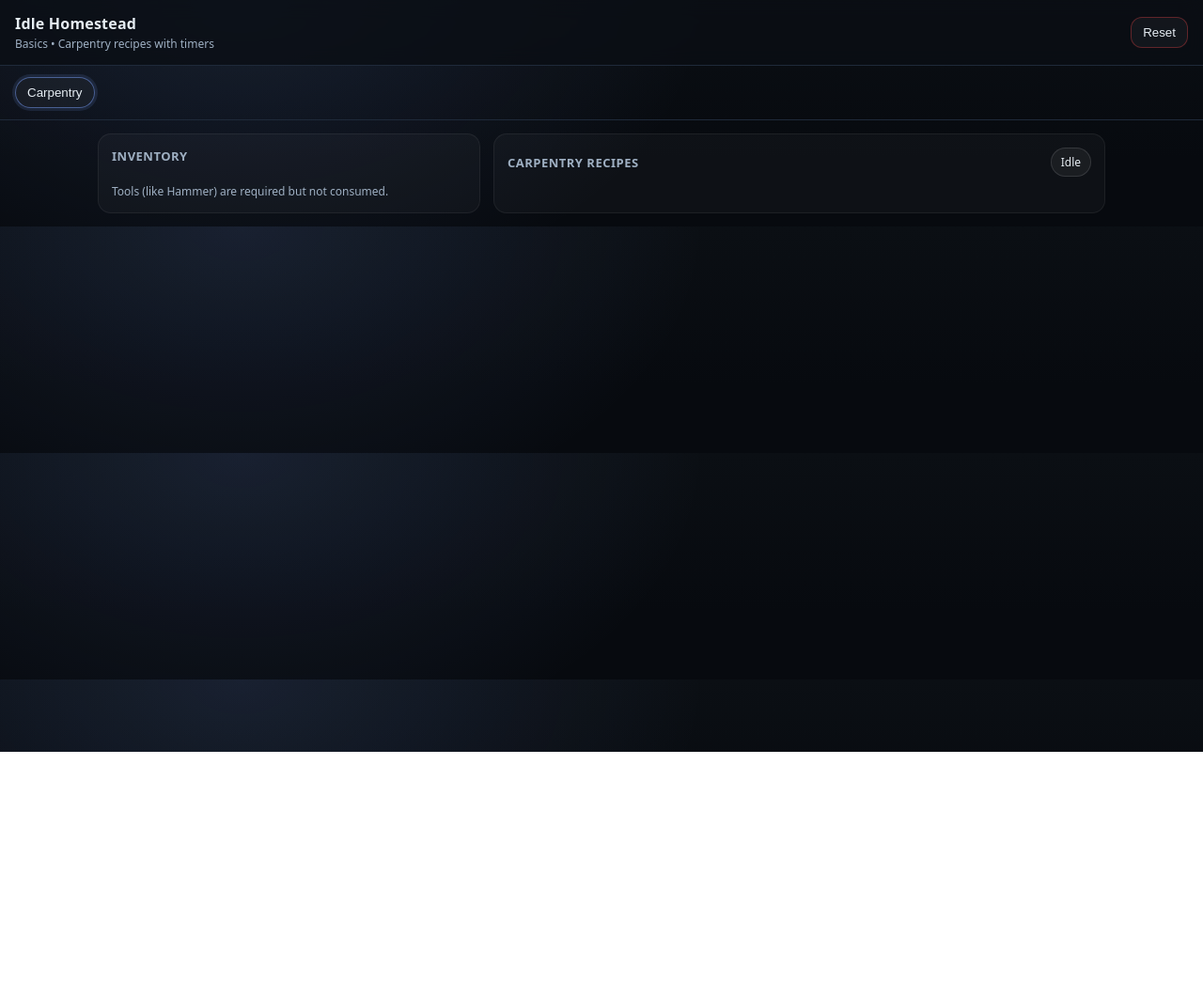
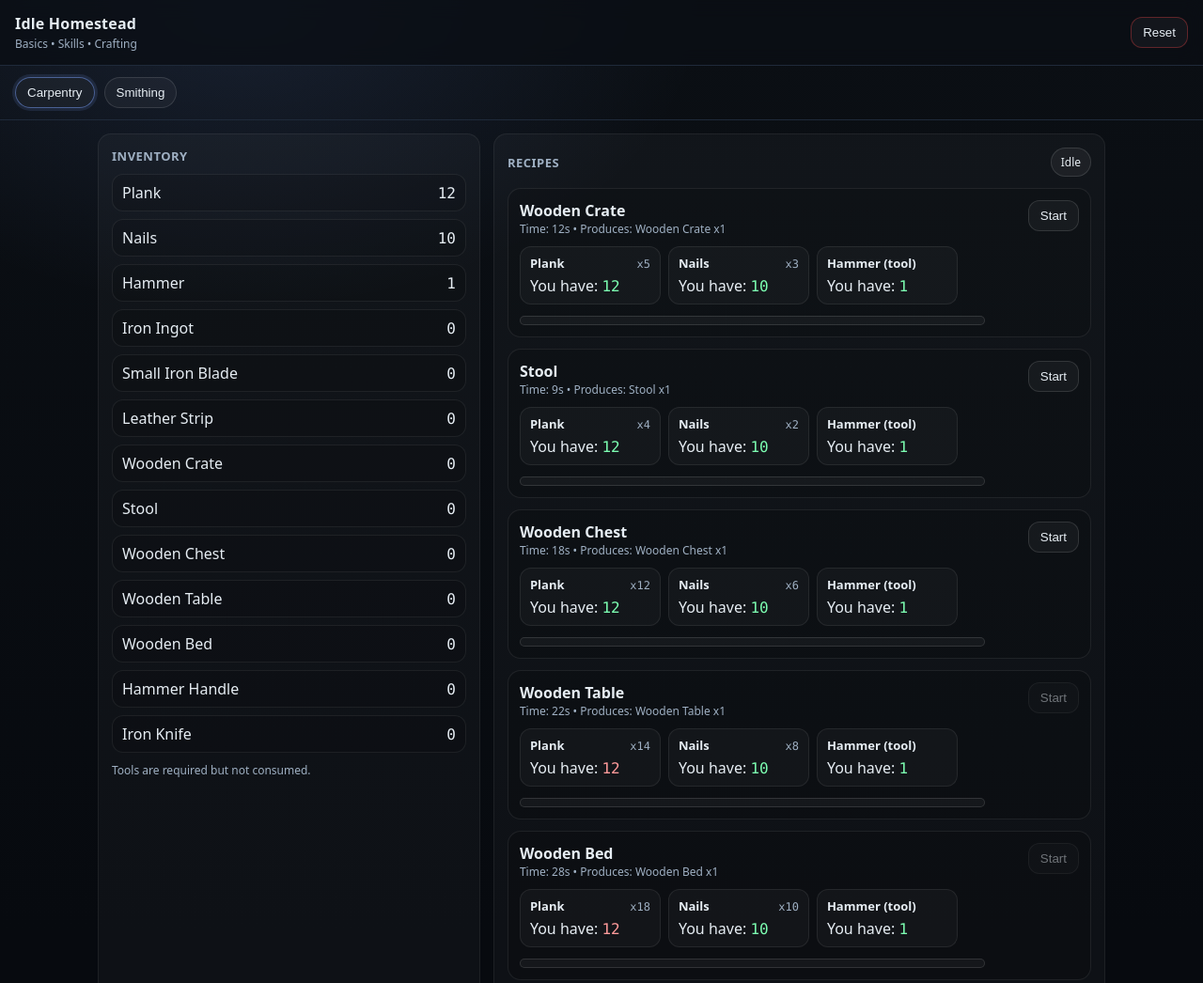
Before and after one commit to ozyurtyakup1/Game, a plain HTML site: page index.html in a window 1280 px wide. Shown: the top 1046 px of the page at 94% size. Before the commit the page ends 800 px from the top, so only its background shows below. Drawn offline with Linux system fonts and the light colour scheme.

Commit message:
updated functions

```diff
--- a/data.js
+++ b/data.js
@@ -1,7 +1,7 @@
 // data.js
 import { ITEMS } from "./items.js";
-import { CARPENTRY_RECIPES } from "./carpentry.recipes.js";
-import { SMITHING_RECIPES } from "./smithing.recipes.js";
+import { CARPENTRY_RECIPES } from "./skills/carpentry.recipes.js";
+import { SMITHING_RECIPES } from "./skills/smithing.recipes.js";
 
 export const DATA = {
   items: ITEMS,
--- a/index.html
+++ b/index.html
@@ -10,7 +10,7 @@
   <header class="topbar">
     <div>
       <div class="title">Idle Homestead</div>
-      <div class="subtitle">Basics • Carpentry recipes with timers</div>
+      <div class="subtitle">Basics • Skills • Crafting</div>
     </div>
     <div class="right">
       <button id="btnReset" class="btn danger">Reset</button>
@@ -18,19 +18,20 @@
   </header>
 
   <nav class="tabs">
-    <button class="tab active" data-tab="carpentry">Carpentry</button>
+    <button class="tab active">Carpentry</button>
+    <button class="tab">Smithing</button>
   </nav>
 
   <main class="layout">
     <section class="card">
       <h2>Inventory</h2>
       <div id="inventory" class="grid"></div>
-      <div class="hint">Tools (like Hammer) are required but not consumed.</div>
+      <div class="hint">Tools are required but not consumed.</div>
     </section>
 
     <section class="card">
       <div class="row">
-        <h2 style="margin:0">Carpentry Recipes</h2>
+        <h2 style="margin:0">Recipes</h2>
         <div class="spacer"></div>
         <div id="activeStatus" class="badge">Idle</div>
       </div>
@@ -39,7 +40,6 @@
     </section>
   </main>
 
-  <!-- ✅ Updated: uses module entrypoint -->
   <script type="module" src="./main.js"></script>
 </body>
 </html>
--- a/ui.js
+++ b/ui.js
@@ -5,7 +5,6 @@ import { msToSecCeil, percent } from "./utils.js";
 
 export function bindUI({ getState, setState, render, onSave }) {
   const recipesEl = document.getElementById("recipes");
-  const resetBtn = document.getElementById("btnReset");
 
   recipesEl.addEventListener("click", (e) => {
     const btn = e.target.closest("button[data-start]");
@@ -19,15 +18,12 @@ export function bindUI({ getState, setState, render, onSave }) {
       onSave?.();
     }
   });
-
-  resetBtn.addEventListener("click", () => {
-    // main.js handles reset via exported hooks
-  });
 }
 
 function reqChip(label, need, have, isTool = false) {
   const ok = have >= need;
   const cls = ok ? "good" : "bad";
+
   return `
     <div class="reqItem">
       <div class="reqTop">
@@ -47,13 +43,11 @@ export function renderAll(state) {
   renderRecipes(state);
 }
 
-export function renderInventory(state) {
+function renderInventory(state) {
   const invEl = document.getElementById("inventory");
 
-  const ids = new Set([
-    ...Object.keys(DATA.items),
-    ...Object.keys(state.inv ?? {}),
-  ]);
+  // show items known + anything currently in inventory
+  const ids = new Set([...Object.keys(DATA.items), ...Object.keys(state.inv ?? {})]);
 
   invEl.innerHTML = Array.from(ids).map(id => `
     <div class="invRow">
@@ -63,17 +57,19 @@ export function renderInventory(state) {
   `).join("");
 }
 
-export function renderActiveStatus(state) {
+function renderActiveStatus(state) {
   const badge = document.getElementById("activeStatus");
+
   if (!state.active) {
     badge.textContent = "Idle";
     return;
   }
+
   const r = RECIPES_BY_ID[state.active.recipeId];
   badge.textContent = `Crafting: ${r ? r.name : state.active.recipeId}`;
 }
 
-export function renderRecipes(state) {
+function renderRecipes(state) {
   const recipesEl = document.getElementById("recipes");
 
   recipesEl.innerHTML = DATA.recipes.map(r => {
@@ -84,7 +80,6 @@ export function renderRecipes(state) {
     const btnText = active ? "Crafting..." : (busy ? "Busy" : "Start");
 
     const reqs = [];
-
     for (const [id, need] of Object.entries(r.inputs ?? {})) {
       reqs.push(reqChip(DATA.items[id]?.name ?? id, need, Math.floor(invCount(state, id))));
     }
```
